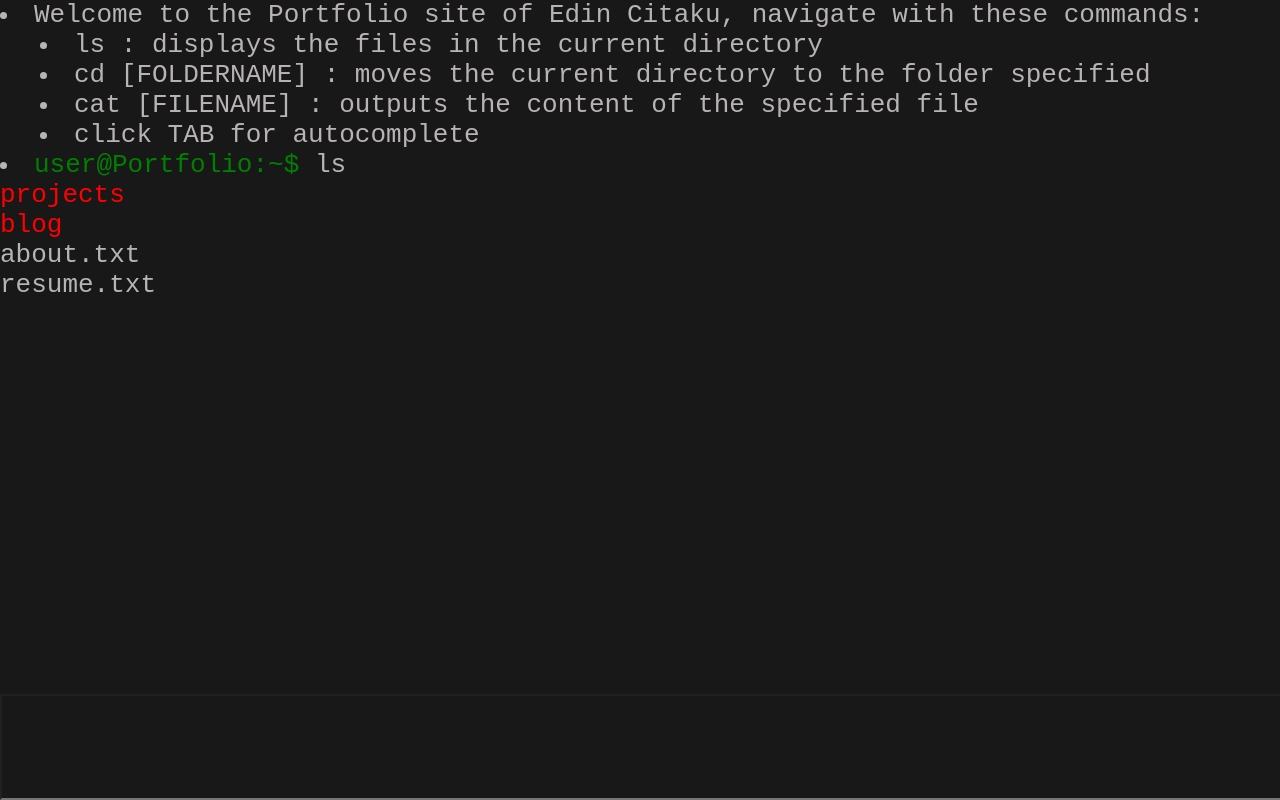
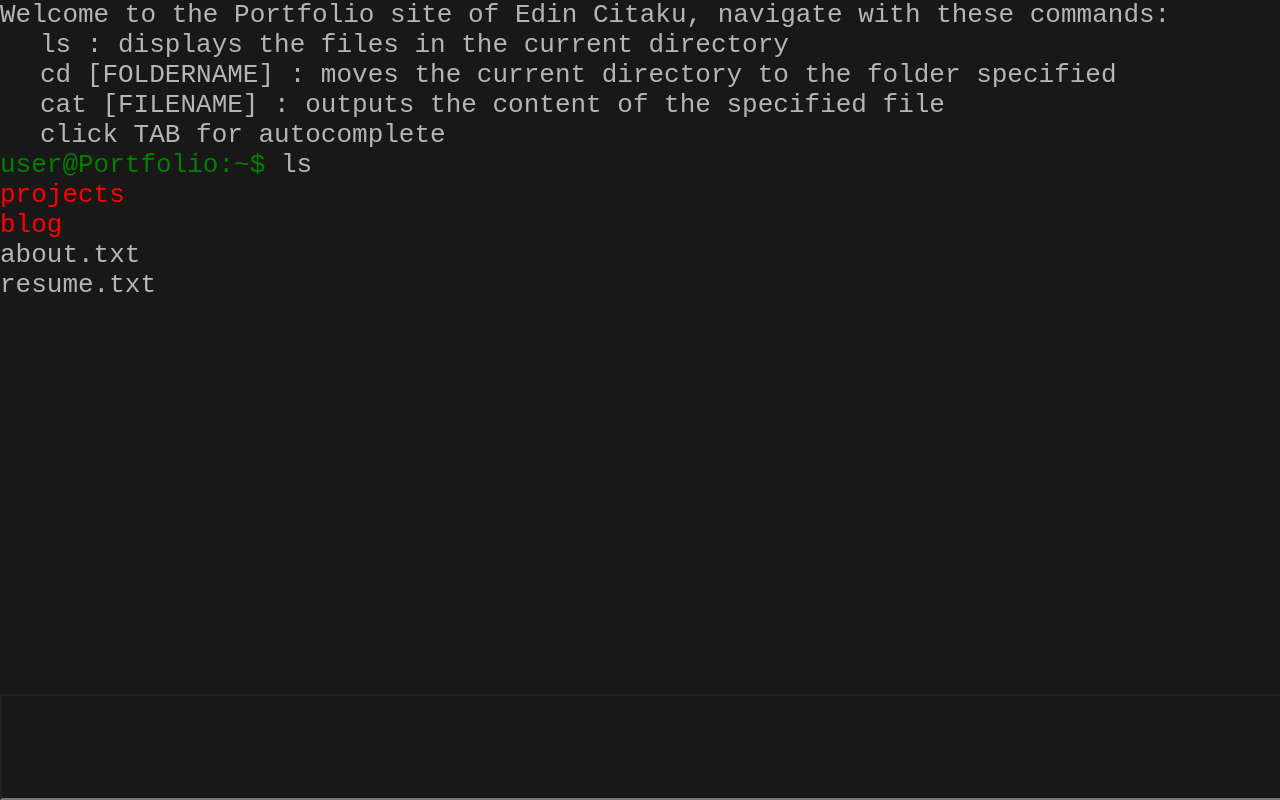
Before and after one commit to EdinCitaku/react-terminal, a React (Create React App) app: page / in a window 1280 px wide. Built offline with nearby package versions, Linux system fonts and the light colour scheme.

Commit message:
update styling

```diff
--- a/src/App.css
+++ b/src/App.css
@@ -53,3 +53,6 @@ input[type="text"] {
 .help {
     margin-left: 40px;
 }
+li{
+    list-style-type: none;
+}
```
